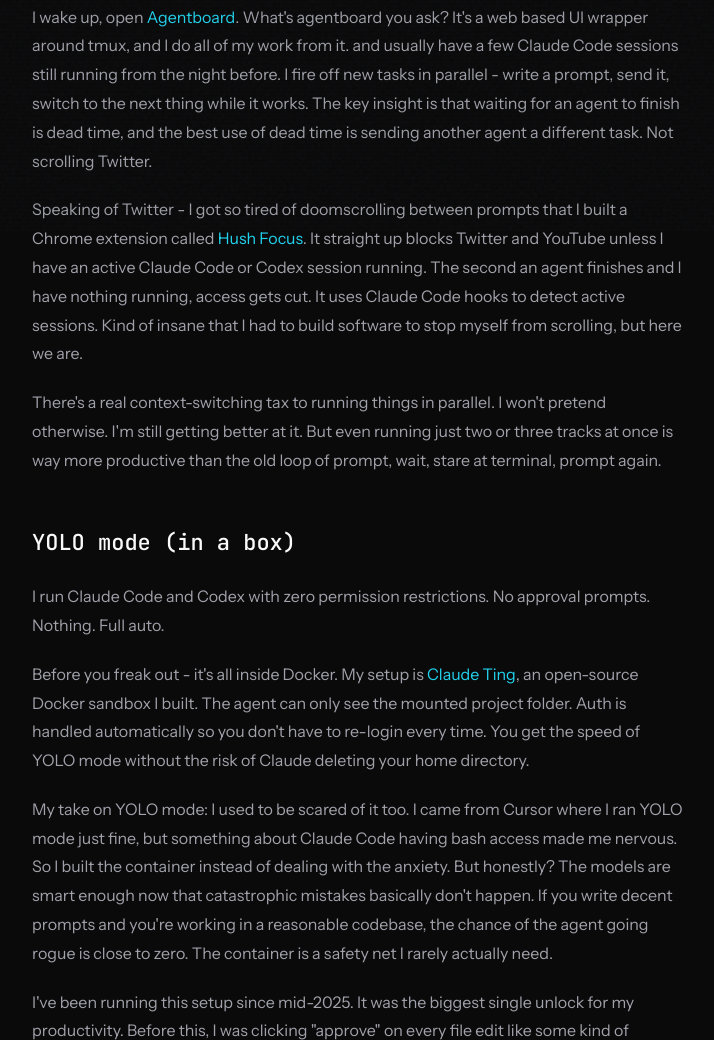
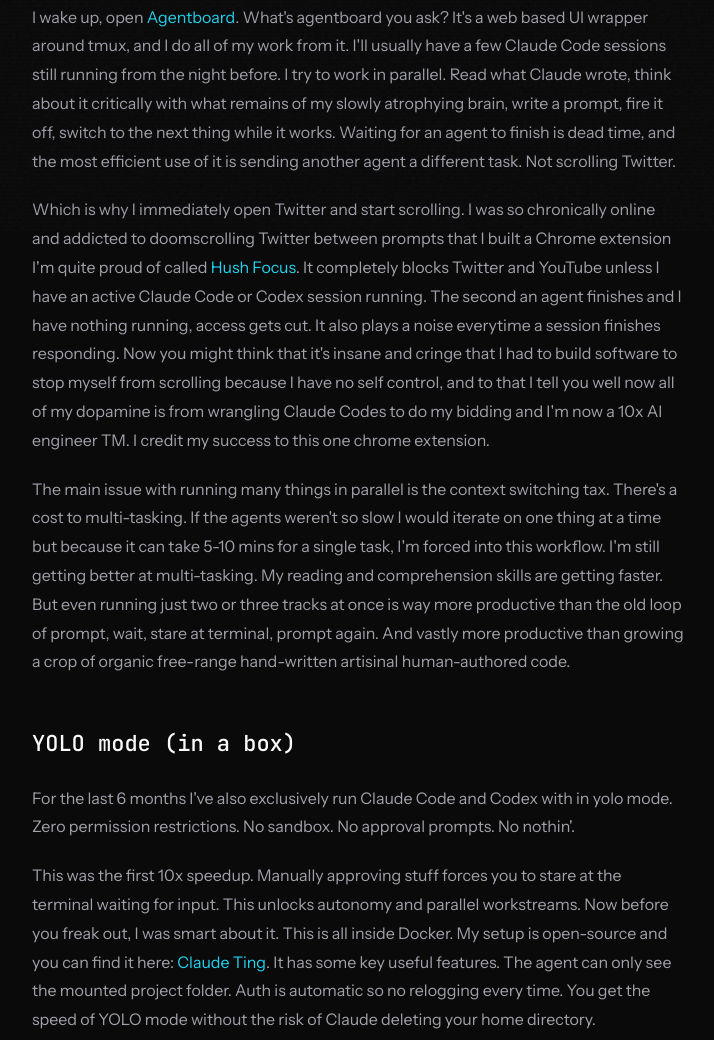
Before and after one commit to andrewting19/andrewting19.github.io, a plain HTML site: page blog/posts/tools-i-actually-use.html in a window 1280 px wide. Shown: the part 569-1609 px from the top of the page, without its empty margins (282-996 px from the left). Drawn offline with Linux system fonts and the light colour scheme.

Commit message:
Update tools-i-actually-use.html

```diff
--- a/blog/posts/tools-i-actually-use.html
+++ b/blog/posts/tools-i-actually-use.html
@@ -366,17 +366,17 @@
 
                 <h2>How my day actually works</h2>
 
-                <p>I wake up, open <a href="https://github.com/gbasin/agentboard" target="_blank">Agentboard</a>. What's agentboard you ask? It's a web based UI wrapper around tmux, and I do all of my work from it. and usually have a few Claude Code sessions still running from the night before. I fire off new tasks in parallel  - write a prompt, send it, switch to the next thing while it works. The key insight is that waiting for an agent to finish is dead time, and the best use of dead time is sending another agent a different task. Not scrolling Twitter.</p>
+                <p>I wake up, open <a href="https://github.com/gbasin/agentboard" target="_blank">Agentboard</a>. What's agentboard you ask? It's a web based UI wrapper around tmux, and I do all of my work from it. I'll usually have a few Claude Code sessions still running from the night before. I try to work in parallel. Read what Claude wrote, think about it critically with what remains of my slowly atrophying brain, write a prompt, fire it off, switch to the next thing while it works. Waiting for an agent to finish is dead time, and the most efficient use of it is sending another agent a different task. Not scrolling Twitter.</p>
 
-                <p>Speaking of Twitter  - I got so tired of doomscrolling between prompts that I built a Chrome extension called <a href="https://github.com/andrewting19/hush-focus" target="_blank">Hush Focus</a>. It straight up blocks Twitter and YouTube unless I have an active Claude Code or Codex session running. The second an agent finishes and I have nothing running, access gets cut. It uses Claude Code hooks to detect active sessions. Kind of insane that I had to build software to stop myself from scrolling, but here we are.</p>
+                <p>Which is why I immediately open Twitter and start scrolling. I was so chronically online and addicted to doomscrolling Twitter between prompts that I built a Chrome extension I'm quite proud of called <a href="https://github.com/andrewting19/hush-focus" target="_blank">Hush Focus</a>. It completely blocks Twitter and YouTube unless I have an active Claude Code or Codex session running. The second an agent finishes and I have nothing running, access gets cut. It also plays a noise everytime a session finishes responding. Now you might think that it's insane and cringe that I had to build software to stop myself from scrolling because I have no self control, and to that I tell you well now all of my dopamine is from wrangling Claude Codes to do my bidding and I'm now a 10x AI engineer TM. I credit my success to this one chrome extension.</p>
 
-                <p>There's a real context-switching tax to running things in parallel. I won't pretend otherwise. I'm still getting better at it. But even running just two or three tracks at once is way more productive than the old loop of prompt, wait, stare at terminal, prompt again.</p>
+                <p>The main issue with running many things in parallel is the context switching tax. There's a cost to multi-tasking. If the agents weren't so slow I would iterate on one thing at a time but because it can take 5-10 mins for a single task, I'm forced into this workflow. I'm still getting better at multi-tasking. My reading and comprehension skills are getting faster. But even running just two or three tracks at once is way more productive than the old loop of prompt, wait, stare at terminal, prompt again. And vastly more productive than growing a crop of organic free-range hand-written artisinal human-authored code.</p>
 
                 <h2>YOLO mode (in a box)</h2>
 
-                <p>I run Claude Code and Codex with zero permission restrictions. No approval prompts. Nothing. Full auto.</p>
+                <p>For the last 6 months I've also exclusively run Claude Code and Codex with in yolo mode. Zero permission restrictions. No sandbox. No approval prompts. No nothin'.</p>
 
-                <p>Before you freak out  - it's all inside Docker. My setup is <a href="https://github.com/andrewting19/claude-ting" target="_blank">Claude Ting</a>, an open-source Docker sandbox I built. The agent can only see the mounted project folder. Auth is handled automatically so you don't have to re-login every time. You get the speed of YOLO mode without the risk of Claude deleting your home directory.</p>
+                <p>This was the first 10x speedup. Manually approving stuff forces you to stare at the terminal waiting for input. This unlocks autonomy and parallel workstreams. Now before you freak out, I was smart about it. This is all inside Docker. My setup is open-source and you can find it here: <a href="https://github.com/andrewting19/claude-ting" target="_blank">Claude Ting</a>. It has some key useful features. The agent can only see the mounted project folder. Auth is automatic so no relogging every time. You get the speed of YOLO mode without the risk of Claude deleting your home directory.</p>
 
                 <p>My take on YOLO mode: I used to be scared of it too. I came from Cursor where I ran YOLO mode just fine, but something about Claude Code having bash access made me nervous. So I built the container instead of dealing with the anxiety. But honestly? The models are smart enough now that catastrophic mistakes basically don't happen. If you write decent prompts and you're working in a reasonable codebase, the chance of the agent going rogue is close to zero. The container is a safety net I rarely actually need.</p>
 
```
